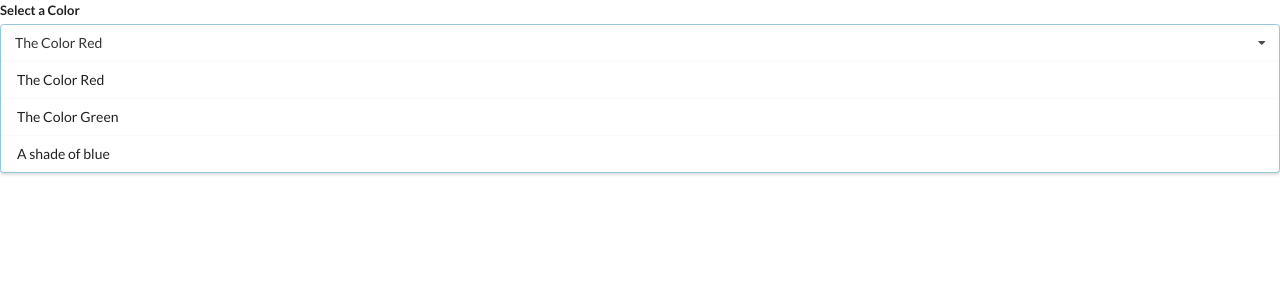
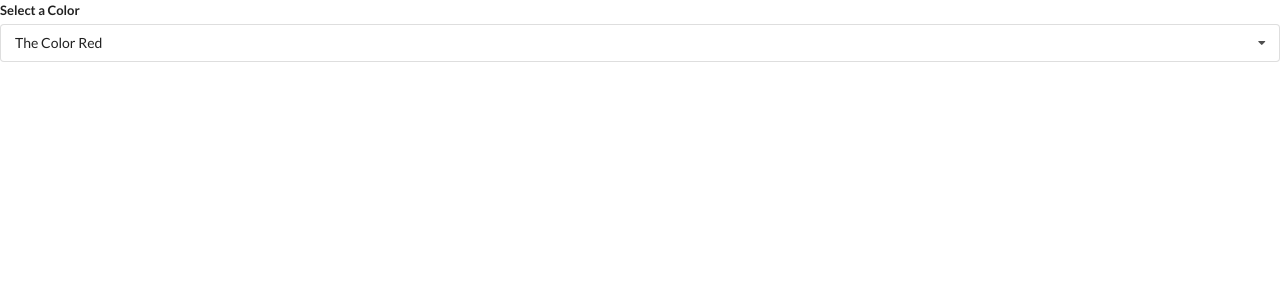
Before and after one commit to km796/widgets, a React (Create React App) app: page / in a window 1280 px wide. Shown: the top 300 px of the page. Built offline with nearby package versions, Linux system fonts and the light colour scheme.

Commit message:
Hiding and showing options list

```diff
--- a/src/components/Dropdown.js
+++ b/src/components/Dropdown.js
@@ -1,7 +1,23 @@
-import React from "react";
+import React, { useEffect, useState, useRef } from "react";
 
 const Dropdown = ({options, selected, onSelectedChange}) => {
+    const [open, setOpen] = useState(false)
+    const ref = useRef()
+
+    useEffect(() => {
+        document.body.addEventListener('click', (event) => {
+            if (ref.current.contains(event.target)) {
+                return
+            }
+            setOpen(false)
+        })
+    }, [])
+
     const renderedOptions = options.map(option =>{
+        if (selected.value === option.value) {
+            return null
+        }
+
         return (
             <div key={option.value}
             className="item"
@@ -13,13 +29,15 @@
     })
 
     return (
-        <div className="ui form">
+        <div ref={ref} className="ui form">
             <div className="field">
                 <label className="field">Select a Color</label>
-                <div className="ui selection dropdown visible active">
+                <div
+                onClick={()=>setOpen(!open)}
+                className={`ui selection dropdown ${open ? 'visible active' :''}`}>
                     <i className="dropdown icon"></i>
                     <div className="text">{selected.label}</div>
-                    <div className="menu visible transition">
+                    <div className={`menu ${open ? 'visible transition' : '' }`}>
                         {renderedOptions}
                     </div>
                 </div>
```
